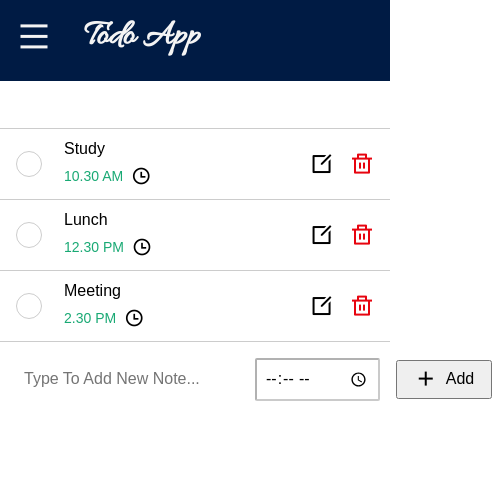
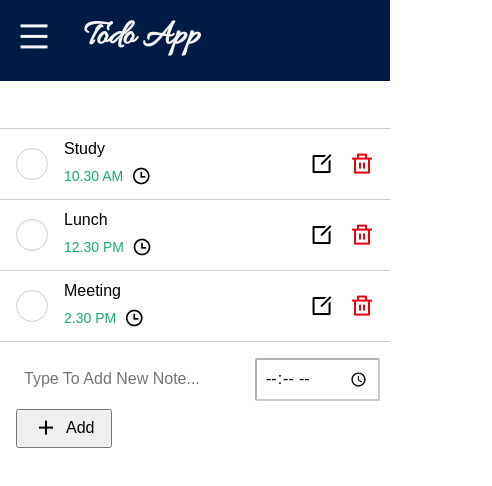
Before and after one commit to yeexiong17/todo-app, a React (Vite) app: page / in a window 390 px wide. Shown: the top 486 px of the page, 492 px wide, since content can reach past the window. Built offline with nearby package versions, Linux system fonts and the light colour scheme.

Commit message:
Changed styling(responsive)

```diff
--- a/src/components/Notes/Notes.jsx
+++ b/src/components/Notes/Notes.jsx
@@ -3,15 +3,11 @@ import React from 'react'
 const Notes = ({ id, message, done, edit, time, menuOpen, doneClicked, deleteNote, editNote, inputChange, timeChange }) => {
 
     return (
-        <div className={`${menuOpen ? "table" : ""} table-transition`}>
-            <div className="overflow-auto">
-                <table className="f6 w-80-l w-100 center" cellSpacing="0">
-                    <tbody className="lh-copy">
         <tr>
             <td className="w3 ph3 pv3-ns pv2 bt b--black-20">
                 <div
                     onClick={() => doneClicked(id)}
-                                    className='circle w-80 ba br-100 bb b--black-20 mb-auto pointer'>
+                    className='circle w2 ba br-100 bb b--black-20 mb-auto pointer'>
                 </div>
             </td>
             <td className="pr3 pv3-ns pv2 bt b--black-20">
@@ -55,10 +51,7 @@ const Notes = ({ id, message, done, edit, time, menuOpen, doneClicked, deleteNot
                 </div>
             </td>
         </tr>
-                    </tbody>
-                </table>
-            </div>
-        </div >
+
     )
 }
 
--- a/src/components/SideNavigation/SideNavigation.jsx
+++ b/src/components/SideNavigation/SideNavigation.jsx
@@ -2,7 +2,7 @@ import './SideNavigation.css'
 
 const SideNavigation = ({ menuOpen }) => {
     return (
-        <div className={`${menuOpen ? "flex-l" : "dn"} flex-column items-center fixed bg-near-white h-100 w5`}>
+        <div className={`${menuOpen ? "flex-l" : "dn"} sideNav flex-column items-center fixed bg-near-white h-100 w5`}>
             <a href='#' className="sidebar-anchor flex items-center link mt6 w-90 pa2 br3 pointer">
                 <i className="ri-calendar-line w2 pa0 mr3 f3 purple"></i>
                 <p className="black">
--- a/src/components/TodayContent/TodayContent.css
+++ b/src/components/TodayContent/TodayContent.css
@@ -1,7 +1,3 @@
-.table {
-    margin-left: 16rem;
-}
-
 .table-transition {
     transition: 0.25s;
 }
--- a/src/components/TodayContent/TodayContent.jsx
+++ b/src/components/TodayContent/TodayContent.jsx
@@ -5,6 +5,10 @@ import Notes from '../Notes/Notes'
 const TodayContent = ({ notes, menuOpen, doneClicked, deleteNote, addNote, editNote, inputChange, timeChange }) => {
     return (
         <div className='pt6'>
+            <div className={`${menuOpen ? "ml7-ns" : ""} table-transition`}>
+                <div className="overflow-auto">
+                    <table className="f6 w-80-l w-100 center" cellSpacing="0">
+                        <tbody className="lh-copy">
                             {notes.map((note, i) => {
                                 return (
                                     <Notes
@@ -23,26 +27,34 @@ const TodayContent = ({ notes, menuOpen, doneClicked, deleteNote, addNote, editN
                                     />
                                 )
                             })}
-            <div className={`${menuOpen ? "table" : ""}`}>
-                <div className='flex items-center w-80-l w-100 center silver bt b--black-20 ph3 pv3 pointer'>
+                        </tbody>
+                    </table>
+                    <div className={`${menuOpen ? "ml7-ns" : ""}`}>
+                        <div className='flex flex-column flex-row-ns items-center-ns justify-center w-80-l w-100 center silver bt b--black-20 ph3 pv3 pointer'>
+                            <div className='flex items-center'>
                                 <input
                                     className='addMessage pa2 bn'
-                        placeholder='Type To Add New Note...'>
-                    </input>
+                                    placeholder='Type To Add New Note...'
+                                />
                                 <input
                                     className='addTime ml3 pa2 br1 b--black-30'
-                        type="time" />
+                                    type="time"
+                                />
+                            </div>
                             <button
                                 onClick={() => addNote(document.querySelector('.addMessage').value,
                                     document.querySelector('.addTime').value
                                 )}
-                        className='flex items-center justify-between ph3 pv1 ml3 pointer'>
+                                className='flex items-center justify-between mr-auto ml3-ns mt2 mt0-ns ph3 pv1 pointer'>
                                 <i className="ri-add-line f3 mr2"></i>
                                 <p>Add</p>
                             </button>
                         </div>
                     </div>
+
                 </div>
+            </div >
+        </div >
     )
 }
 
```
Lines whose indentation alone changed are shown as unchanged.
